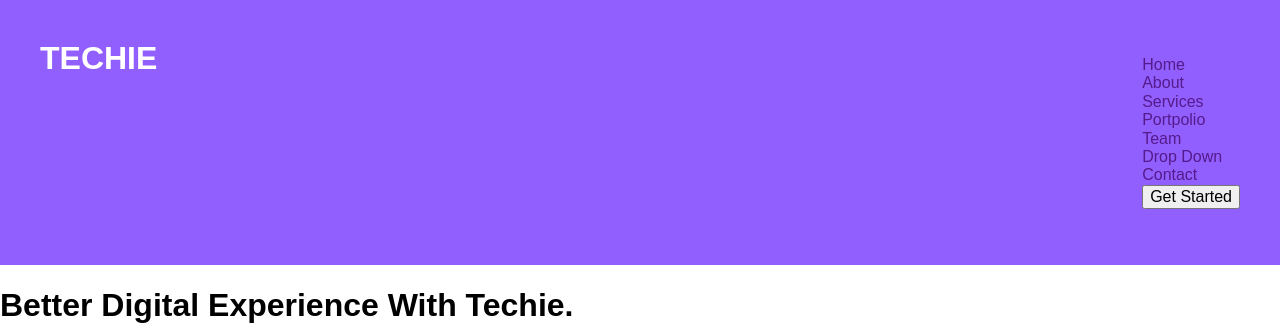
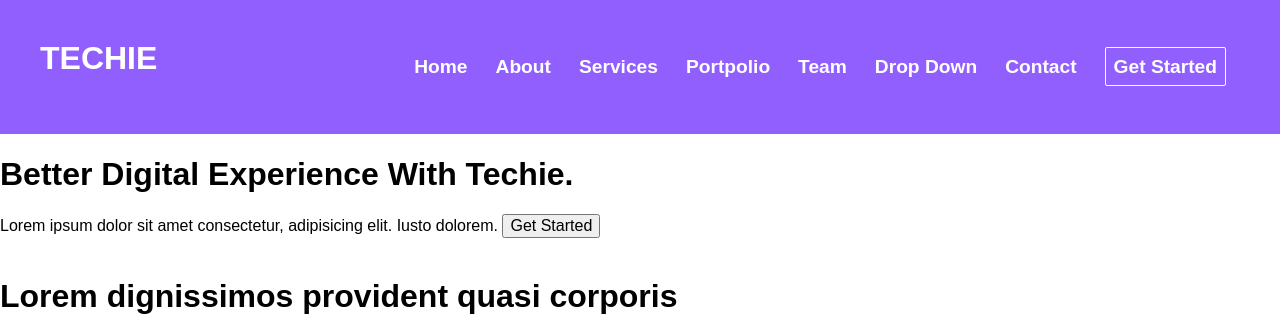
Before and after one commit to omhardaha/html-templates, a plain HTML site: page techie/no-framework-css/index.html in a window 1280 px wide. Shown: the top 333 px of the page. Drawn offline with Linux system fonts and the light colour scheme.

Commit message:
fix: fix navbar css

```diff
--- a/techie/no-framework-css/assets/css/nav-bar.css
+++ b/techie/no-framework-css/assets/css/nav-bar.css
@@ -9,6 +9,31 @@
 	color: #ffffff;
 }
 
+.nav-buttons ul {
+	display: flex;
+}
+
+.nav-buttons ul li a {
+	margin-left: 14px;
+	margin-right: 14px;
+	font-size: larger;
+	font-weight: 600;
+	color: #ffffff;
+}
+.nav-buttons ul li a:hover {
+	border-bottom: 1px white solid;
+}
+
+.get-started a {
+	background-color: transparent;
+	/* background-color: rgba(255, 235, 205, 0); */
+	border-radius: 2px;
+	border: 1px solid white;
+	padding: 8px;
+	color: #ffffff;
+	font-size: larger;
+	font-weight: 600;
+}
 .nav-logo b {
 	font-weight: 700;
 	font-size: 2rem;
--- a/techie/no-framework-css/index.html
+++ b/techie/no-framework-css/index.html
@@ -13,7 +13,7 @@
 <body>
 	<!-- nav-bar section -->
 	<section class="nav-container">
-		<nav class="nav-bar">
+		<div class="nav-bar">
 			<!-- nav bar logo  -->
 			<div class="nav-logo">
 				<b>TECHIE</b>
@@ -22,10 +22,9 @@
 			<!-- nav bar buttons -->
 			<div class="nav-buttons">
 				<!-- navigation buttons -->
-				<div class="nav-buttons">
 				<ul>
 					<li>
-							<a href="">Home</a>
+						<a href="./">Home</a>
 					</li>
 					<li>
 						<a href="">About</a>
@@ -37,23 +36,23 @@
 						<a href="">Portpolio</a>
 					</li>
 					<li>
-							<a href="">Team</a>
+						<a href="./team">Team</a>
 					</li>
 					<li>
-							<a href="">Drop Down</a>
+						<a href="./">Drop Down</a>
 					</li>
 					<li>
 						<a href="">Contact</a>
 					</li>
 
 					<!-- Get Started buttons -->
-						<div class="get-started">
-							<button>Get Started</button>
-						</div>
+					<li class="get-started">
+						<a>Get Started</a>
+					</li>
 				</ul>
 			</div>
 		</div>
-		</nav>
+		</div>
 	</section>
 
 	<!-- featured-image-section -->
```
Lines whose indentation alone changed are shown as unchanged.
